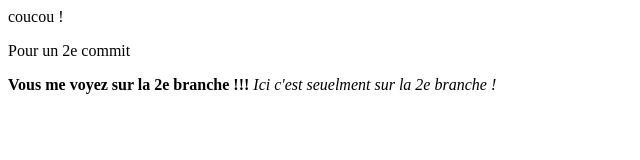
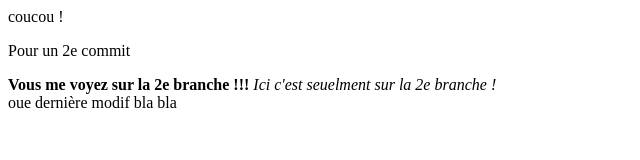
Before and after one commit to DelMout/TestGit, a plain HTML site: page index.html in a window 1280 px wide. Shown: the whole page, without its empty margins (0-640 px from the left). Drawn offline with Linux system fonts and the light colour scheme.

Commit message:
commit modifé

```diff
--- a/index.html
+++ b/index.html
@@ -11,5 +11,7 @@
 		<p>Pour un 2e commit</p>
 		<strong>Vous me voyez sur la 2e branche !!!</strong>
 		<i>Ici c'est seuelment sur la 2e branche !</i>
+
+		<div>oue dernière modif bla bla</div>
 	</body>
 </html>
```
